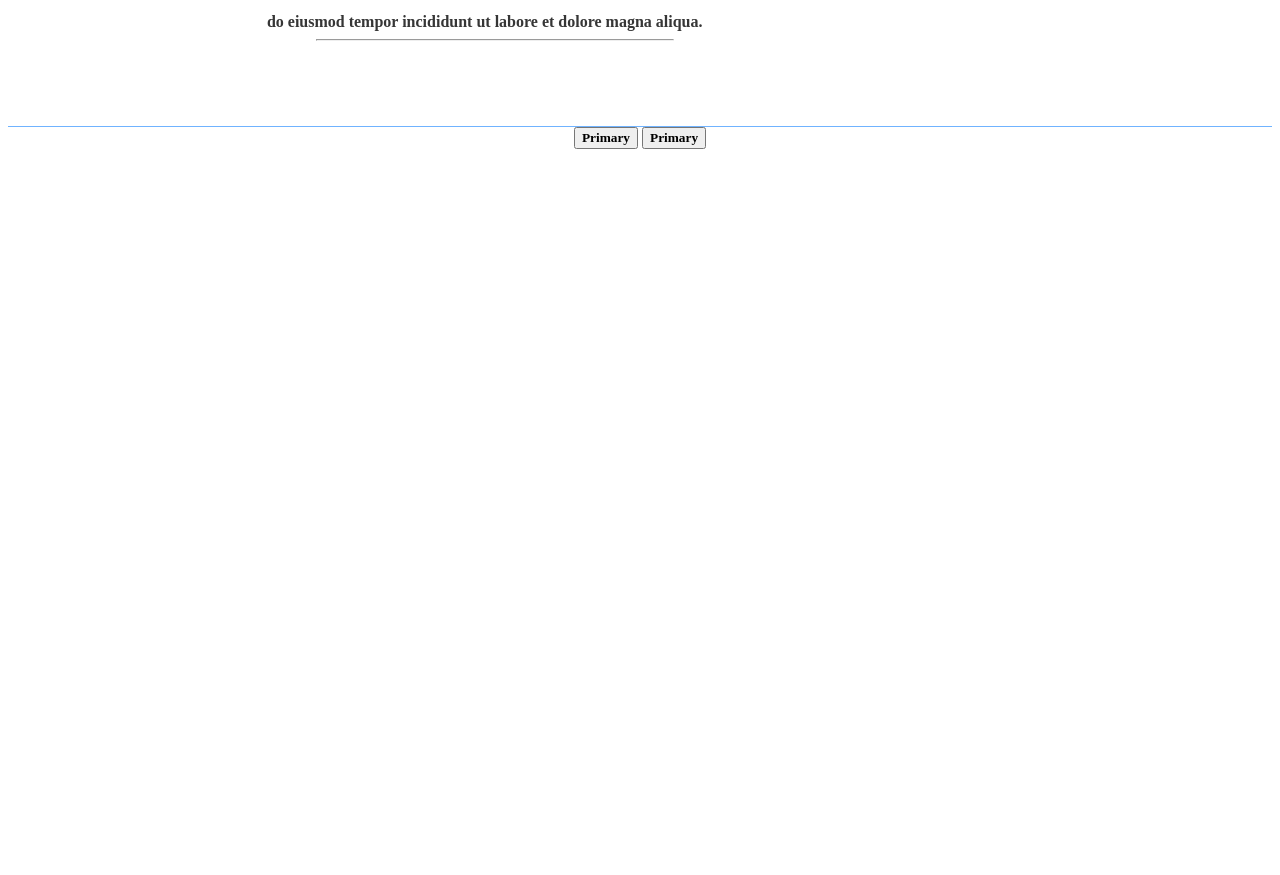
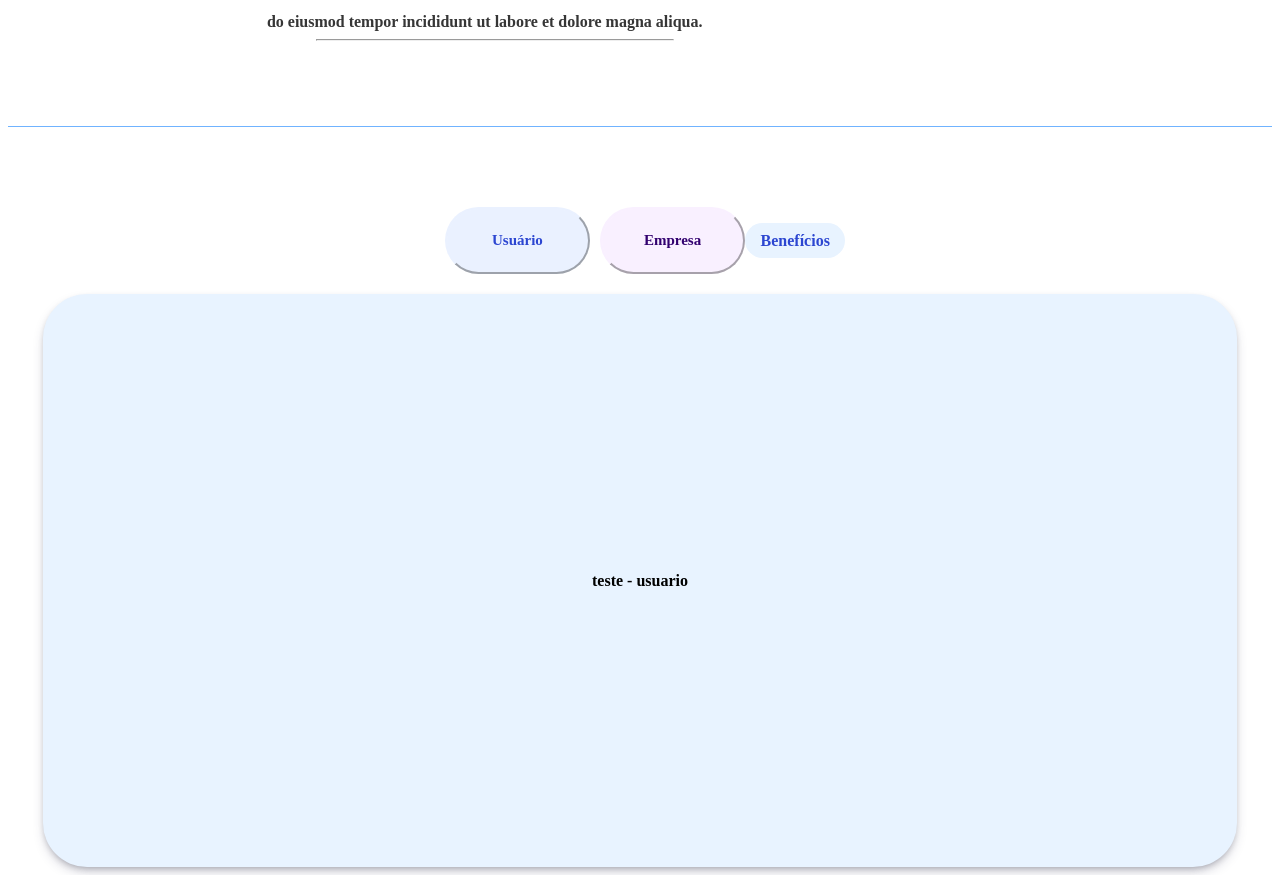
Before and after one commit to Incluses/Landing-page, a React app in the folder Landing_page_Inclusis/: page / in a window 1280 px wide. Shown: the part 1720-2595 px from the top of the page. Before the commit the page ends 1877 px from the top, so only its background shows below. Built offline with nearby package versions, Linux system fonts and the light colour scheme; the HTML template or start-up script is replaced by a standard one; a web font is replaced by a local one.

Commit message:
Adicionando mudanças aos componentes Conteúdo e os Botões.

```diff
--- a/Landing_page_Inclusis/src/components/conteudo/Botao.jsx
+++ b/Landing_page_Inclusis/src/components/conteudo/Botao.jsx
@@ -1,10 +1,10 @@
 import Button from 'react-bootstrap/Button';
 import style from './Botao.module.css';
 
-function Botao() {
+function Botao({ onClick }) {
     return (
         <>
-            <Button variant='primary'>Primary</Button>{' '}
+            <Button onClick={onClick} className={style.botaoUm} variant='primary'>Usuário</Button>{' '}
         </>
     )
 }
--- a/Landing_page_Inclusis/src/components/conteudo/Botao.module.css
+++ b/Landing_page_Inclusis/src/components/conteudo/Botao.module.css
@@ -0,0 +1,16 @@
+.botaoUm{
+    color: #2C46D1;
+    background-color: #eaf1ff;
+    border-color: #eaf1ff;
+    font-weight: 700;
+    font-size: 15px;
+    width: 145.21px;
+    height: 67px;
+    border-radius: 35.5px;
+    margin-left: 10px;
+}
+
+.botaoUm:hover{
+    background-color: #80a7fe;
+    border-color: #80a7fe;
+}
--- a/Landing_page_Inclusis/src/components/conteudo/BotaoDois.jsx
+++ b/Landing_page_Inclusis/src/components/conteudo/BotaoDois.jsx
@@ -1,10 +1,10 @@
 import Button from 'react-bootstrap/Button';
 import style from './BotaoDois.module.css';
 
-function BotaoDois() {
+function BotaoDois({ onClick }) {
     return (
         <>
-            <Button variant='primary'>Primary</Button>{' '}
+            <Button onClick={onClick}  className={style.botaoDois}variant='primary'>Empresa</Button>{' '}
         </>
     )
 }
--- a/Landing_page_Inclusis/src/components/conteudo/BotaoDois.module.css
+++ b/Landing_page_Inclusis/src/components/conteudo/BotaoDois.module.css
@@ -0,0 +1,16 @@
+.botaoDois{
+    color: #32006f;
+    background-color: #F9F0FF;
+    border-color: #F9F0FF;
+    font-weight: 700;
+    font-size: 15px;
+    width: 145.21px;
+    height: 67px;
+    border-radius: 35.5px;
+    margin-left: 10px;
+}
+
+.botaoDois:hover{
+    background-color: #bf57ff;
+    border-color: #bf57ff;
+}
--- a/Landing_page_Inclusis/src/components/conteudo/Conteudo.jsx
+++ b/Landing_page_Inclusis/src/components/conteudo/Conteudo.jsx
@@ -1,12 +1,42 @@
 import style from './Conteudo.module.css';
 import Botao from './Botao.jsx';
 import BotaoDois from './BotaoDois.jsx';
+import { useState } from 'react';
 
-function Conteudo(){
+function Conteudo() {
+    const [botaoSelecionado, setBotaoSelecionado] = useState('usuario');
+
+    function aoClicarUsuario() {
+        setBotaoSelecionado('usuario');
+    }
+
+    function aoClicarEmpresa() {
+        setBotaoSelecionado('empresa');
+    }
+
     return (
         <>
-            <Botao />
-            <BotaoDois />
+            <div id={style.container}>
+                <div id={style.botoes}>
+                    <Botao onClick={aoClicarUsuario} />
+                    <BotaoDois onClick={aoClicarEmpresa} />
+                    <div id={style.divBeneficios}>
+                        <p id={style.beneficios}>Benefícios</p>
+                    </div>
+                </div>
+                <div>
+                    {botaoSelecionado === 'usuario' && (
+                        <div className={style.divMaeUsuario}>
+                            <p>teste - usuario</p>
+                        </div>
+                    )}
+                    {botaoSelecionado === 'empresa' && (
+                        <div className={style.divMaeEmpresa}>
+                            <p>teste - empresa</p>
+                        </div>
+                    )}
+                </div>
+            </div>
         </>
     )
 }
--- a/Landing_page_Inclusis/src/components/conteudo/Conteudo.module.css
+++ b/Landing_page_Inclusis/src/components/conteudo/Conteudo.module.css
@@ -0,0 +1,54 @@
+#container {
+    display: flex;
+    flex-direction: column;
+    justify-content: center;
+    align-items: center;
+    margin-top: 80px;
+    width: 100%;
+    position: relative;
+}
+
+#botoes {
+    display: flex;
+    justify-content: center;
+    align-items: center;
+    margin-bottom: 20px;
+}
+
+#divBeneficios {
+    width: 100px;
+    height: 35.78px;
+    background-color: #e8f3ff;
+    border-radius: 35.5px;
+    display: flex;
+    justify-content: center;
+    align-items: center;
+}
+
+#beneficios {
+    font-weight: 700;
+    font-size: 16px;
+    color: #2C46D1;
+}
+
+.divMaeUsuario {
+    background-color: #E8F3FF;
+    width: 1194px;
+    height: 573px;
+    border-radius: 44px;
+    box-shadow: rgba(50, 50, 93, 0.25) 0px 6px 12px -2px, rgba(0, 0, 0, 0.3) 0px 3px 7px -3px;
+    display: flex;
+    justify-content: center;
+    align-items: center;
+}
+
+.divMaeEmpresa {
+    background-color: #e9d8ff;
+    width: 1194px;
+    height: 573px;
+    border-radius: 44px;
+    box-shadow: rgba(50, 50, 93, 0.25) 0px 6px 12px -2px, rgba(0, 0, 0, 0.3) 0px 3px 7px -3px;
+    display: flex;
+    justify-content: center;
+    align-items: center;
+}
```
